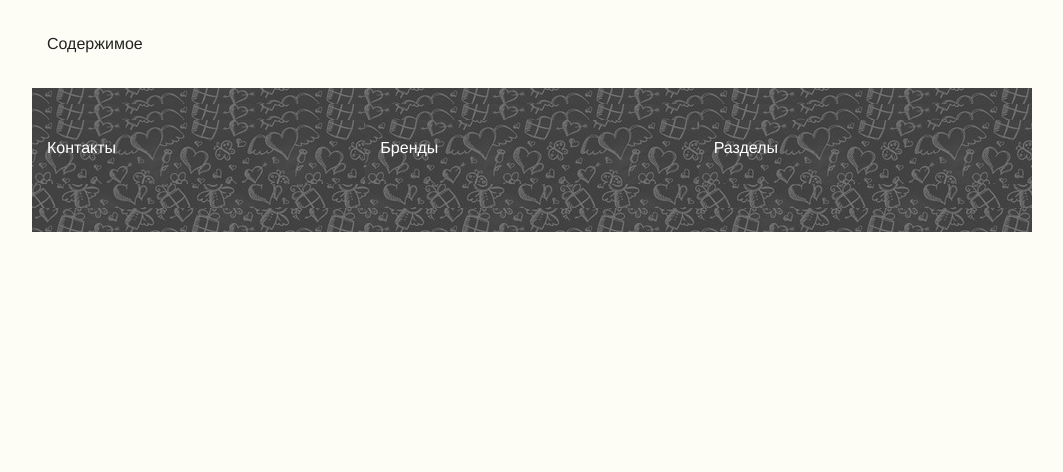
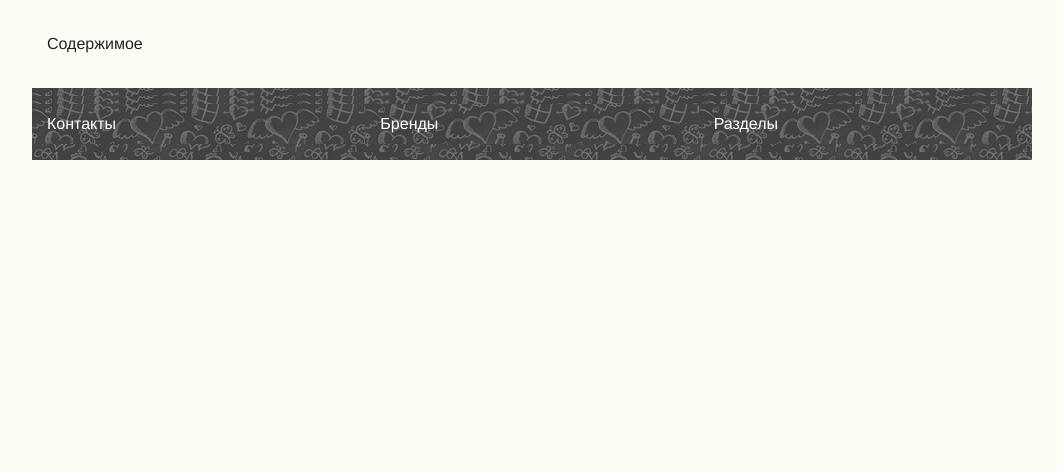
Before and after one commit to GeorgeBramus/template-rainbow-rostov, a PHP site: page / in a window 1280 px wide. Shown: the part 150-622 px from the top of the page, without its empty margins (108-1171 px from the left). Run offline with PHP 8.4, Linux system fonts and the light colour scheme; some libraries are stand-ins or nearby versions.

Commit message:
Подправил заголовки в подвале.
Убрал xlarge почему-то show-only не срабатывает

```diff
--- a/app/css/main.min.css
+++ b/app/css/main.min.css
@@ -1 +1 @@
-body{background-color:#FDFDF6}.main-header{margin-top:2em;margin-bottom:2em}.main-header .cap{background-image:url(/app/images/header/rainbow.jpg);background-size:cover;background-position:right;background-repeat:no-repeat}.main-header .cap span{display:inline-block;padding:.5em .75em;margin-right:.5em;box-shadow:.1em .1em .05em rgba(0,0,0,.4);font-size:1.5em;font-weight:700;color:#000;font-family:"Roboto Slab",serif}.main-header .cap span.letter-1{-webkit-transform:rotate(5deg);-ms-transform:rotate(5deg);transform:rotate(5deg);background-color:#f44336}.main-header .cap span.letter-2{-webkit-transform:rotate(-7deg);-ms-transform:rotate(-7deg);transform:rotate(-7deg);background-color:#ff9800}.main-header .cap span.letter-3{-webkit-transform:rotate(3deg);-ms-transform:rotate(3deg);transform:rotate(3deg);background-color:#ffeb3b}.main-header .cap span.letter-4{-webkit-transform:rotate(-1deg);-ms-transform:rotate(-1deg);transform:rotate(-1deg);background-color:#4caf50}.main-header .cap span.letter-5{-webkit-transform:rotate(7deg);-ms-transform:rotate(7deg);transform:rotate(7deg);background-color:#03a9f4}.main-header .cap span.letter-6{-webkit-transform:rotate(-8deg);-ms-transform:rotate(-8deg);transform:rotate(-8deg);background-color:#7986cb}.main-footer{color:#fff;margin-top:2em;margin-bottom:1em}.main-footer div div{padding-top:1em;padding-bottom:1.5em;background-color:#424242;background-image:url(/app/images/footer/footer-bg-1.png)}
+body{background-color:#FDFDF6}.main-header{margin-top:2em;margin-bottom:2em}.main-header .cap{background-image:url(/app/images/header/rainbow.jpg);background-size:cover;background-position:right;background-repeat:no-repeat}.main-header .cap span{display:inline-block;padding:.5em .75em;margin-right:.5em;box-shadow:.1em .1em .05em rgba(0,0,0,.4);font-size:1.5em;font-weight:700;color:#000;font-family:"Roboto Slab",serif}.main-header .cap span.letter-1{-webkit-transform:rotate(5deg);-ms-transform:rotate(5deg);transform:rotate(5deg);background-color:#f44336}.main-header .cap span.letter-2{-webkit-transform:rotate(-7deg);-ms-transform:rotate(-7deg);transform:rotate(-7deg);background-color:#ff9800}.main-header .cap span.letter-3{-webkit-transform:rotate(3deg);-ms-transform:rotate(3deg);transform:rotate(3deg);background-color:#ffeb3b}.main-header .cap span.letter-4{-webkit-transform:rotate(-1deg);-ms-transform:rotate(-1deg);transform:rotate(-1deg);background-color:#4caf50}.main-header .cap span.letter-5{-webkit-transform:rotate(7deg);-ms-transform:rotate(7deg);transform:rotate(7deg);background-color:#03a9f4}.main-header .cap span.letter-6{-webkit-transform:rotate(-8deg);-ms-transform:rotate(-8deg);transform:rotate(-8deg);background-color:#7986cb}.main-footer{color:#fff;margin-top:2em;margin-bottom:1em}.main-footer div div{padding-top:.5em;padding-bottom:.5em;background-color:#424242;background-image:url(/app/images/footer/footer-bg-1.png)}
--- a/index.php
+++ b/index.php
@@ -58,9 +58,6 @@
       <div class="small-12 medium-6 large-4 xlarge-3 columns">
         Разделы
       </div>
-      <div class="show-for-xlarge-only xlarge-3 columns">
-        Предложения
-      </div>
     </div>
 
     </div>
--- a/src/css/200_footer.css
+++ b/src/css/200_footer.css
@@ -3,7 +3,7 @@
   margin-top: 2em;
   margin-bottom: 1em; }
   .main-footer div div {
-    padding-top: 1em;
-    padding-bottom: 1.5em;
+    padding-top: 0.5em;
+    padding-bottom: 0.5em;
     background-color: #424242;
     background-image: url("/app/images/footer/footer-bg-1.png"); }
--- a/src/css/prefix/main.max.css
+++ b/src/css/prefix/main.max.css
@@ -55,7 +55,7 @@ body {
   margin-top: 2em;
   margin-bottom: 1em; }
   .main-footer div div {
-    padding-top: 1em;
-    padding-bottom: 1.5em;
+    padding-top: 0.5em;
+    padding-bottom: 0.5em;
     background-color: #424242;
     background-image: url("/app/images/footer/footer-bg-1.png"); }
--- a/src/sass/200_footer.sass
+++ b/src/sass/200_footer.sass
@@ -9,7 +9,7 @@
 
   div
     div
-      padding-top: 1em
-      padding-bottom: 1.5em
+      padding-top: 0.5em
+      padding-bottom: 0.5em
       @include my_color(grey,800,background-color)
       background-image: url('/app/images/footer/footer-bg-1.png')
```
